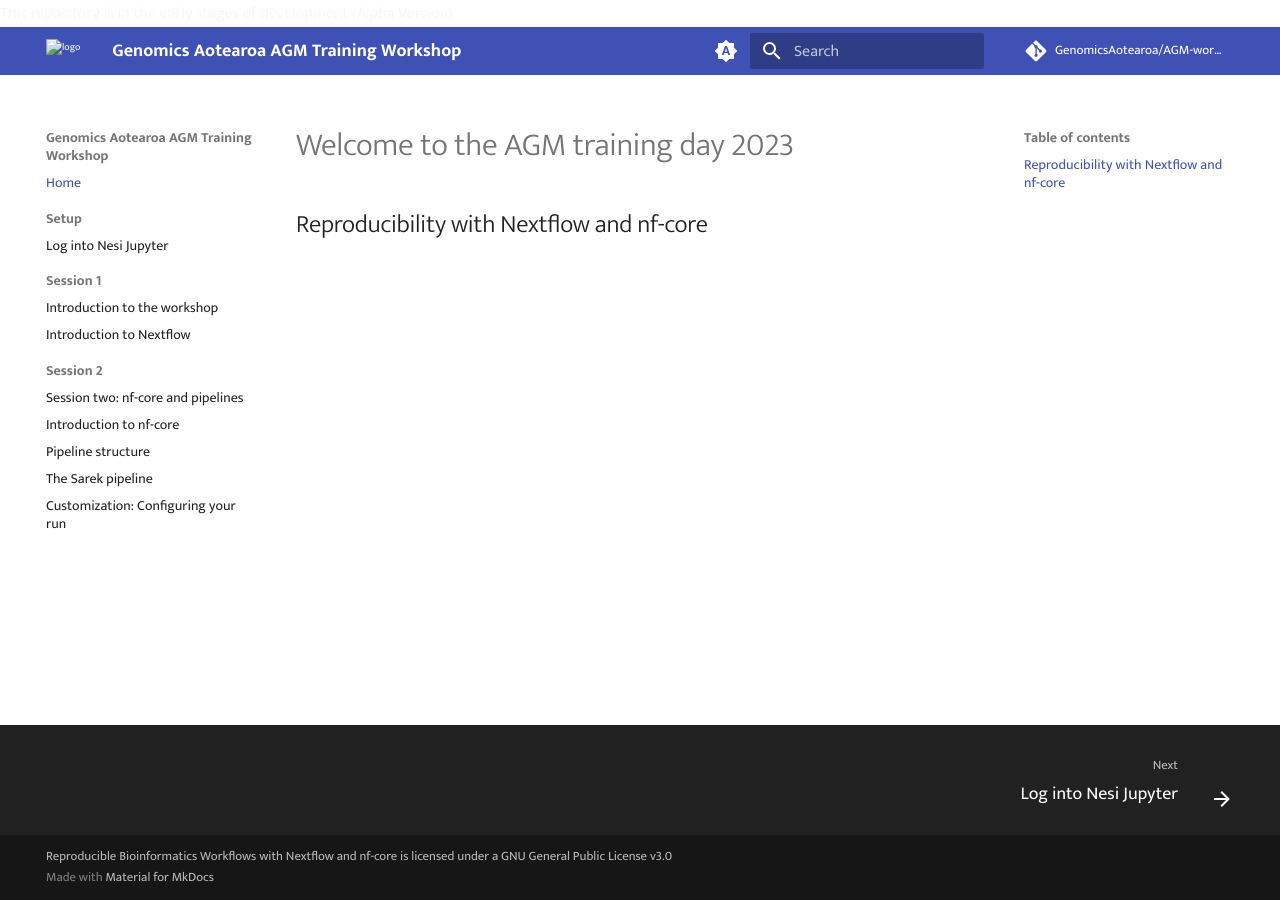
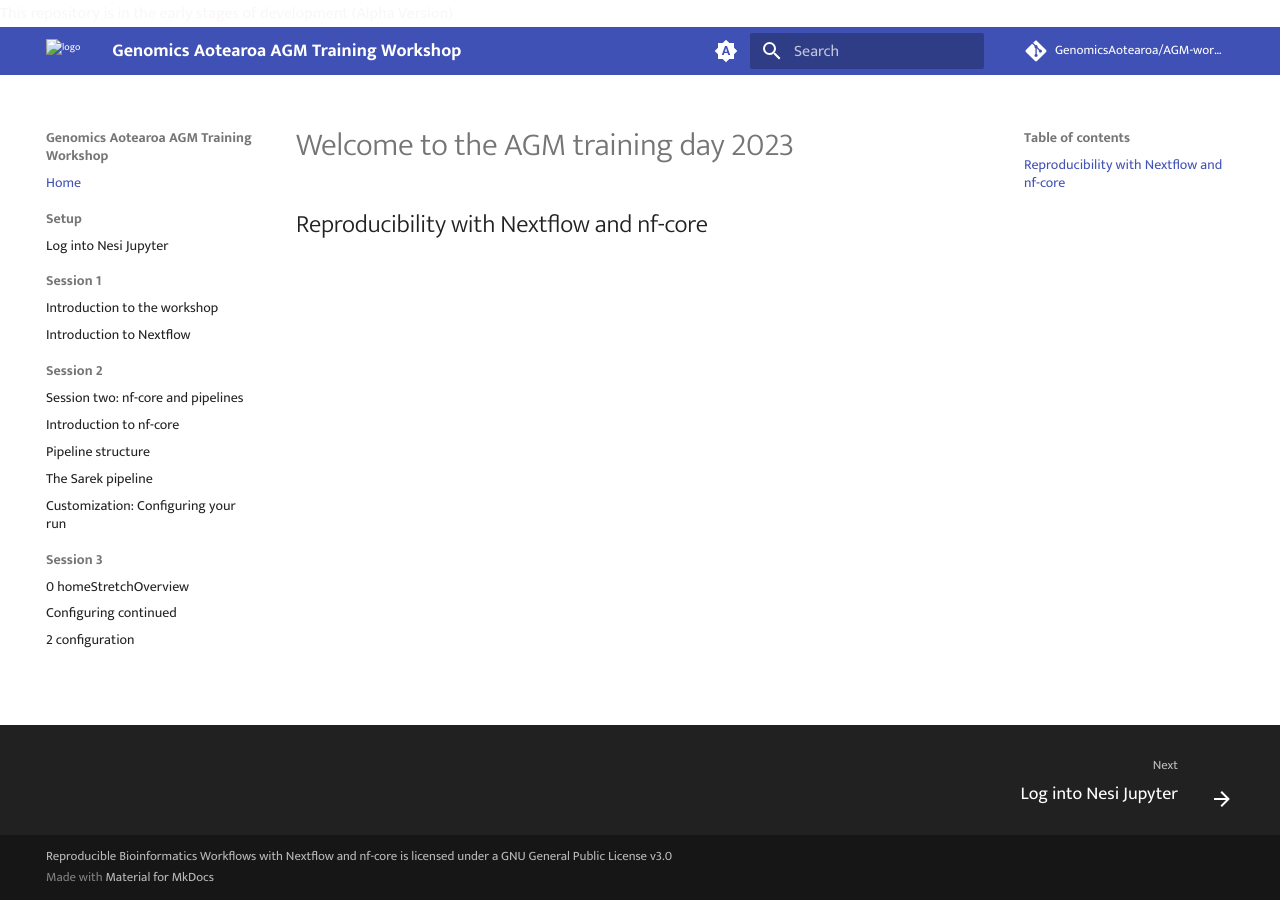
Before and after one commit to GenomicsAotearoa/AGM-workshop-2023, an MkDocs documentation site: the page built from docs/index.md, in a window 1280 px wide. Built offline with MkDocs 1.6.1 and Material for MkDocs 9.7.7, drawn with Linux system fonts in a browser that asks for light colours; comment, search, counter and statistics services are not loaded.

Commit message:
linked session 3 through yml

```diff
--- a/mkdocs.yml
+++ b/mkdocs.yml
@@ -21,6 +21,10 @@ nav:
     - session_2/2_pipelineStructure.md
     - session_2/3_sarekPipeline.md
     - session_2/4_customization.md
+  - Session 3:
+    - session_3/0_homeStretchOverview.md
+    - session_3/1_configFiles.md
+    - session_3/2_configuration.md
 
 
 theme:
```
